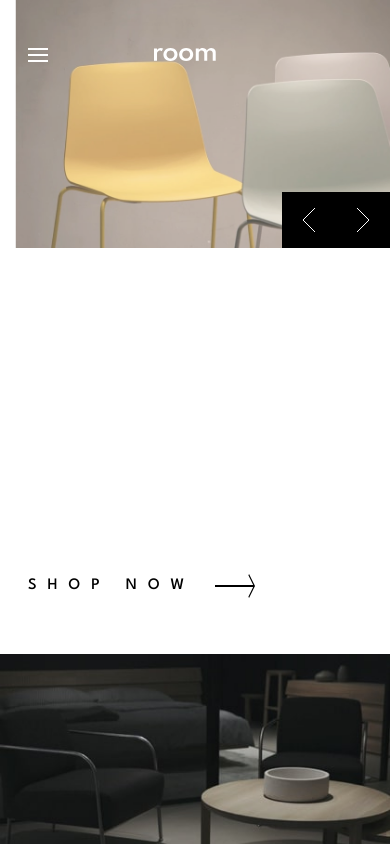
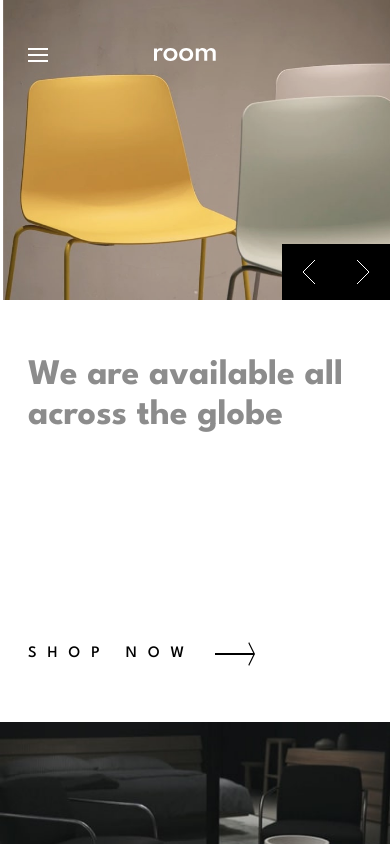
Before and after one commit to Pdave-dcn/Room-website, a React (Vite) app: page / in a window 390 px wide. Shown: the top 844 px of the page. Built offline with nearby package versions, Linux system fonts and the light colour scheme.

Commit message:
Refactor Gallery and IntroSection components for improved layout and performance

```diff
--- a/src/components/homepage/Gallery.tsx
+++ b/src/components/homepage/Gallery.tsx
@@ -20,7 +20,8 @@ const Gallery = ({ currentImage, setCurrentImage }: GalleryType) => {
   ];
 
   useEffect(() => {
-    const intervalOne = setInterval(
+    // Using just one interval to avoid conflicts
+    const interval = setInterval(
       () =>
         setCurrentImage((prev) =>
           prev === mobileFurnitureImages.length - 1 ? 0 : prev + 1
@@ -28,19 +29,10 @@ const Gallery = ({ currentImage, setCurrentImage }: GalleryType) => {
       5000
     );
 
-    const intervalTwo = setInterval(
-      () =>
-        setCurrentImage((prev) =>
-          prev === desktopFurnitureImages.length - 1 ? 0 : prev + 1
-        ),
-      10000
-    );
-
     return () => {
-      clearInterval(intervalOne);
-      clearInterval(intervalTwo);
+      clearInterval(interval);
     };
-  }, [mobileFurnitureImages, desktopFurnitureImages]);
+  }, [mobileFurnitureImages.length, setCurrentImage]);
 
   const handleNextImage = () => {
     setCurrentImage((prev) =>
@@ -72,8 +64,9 @@ const Gallery = ({ currentImage, setCurrentImage }: GalleryType) => {
   };
 
   return (
-    <div className="relative h-full z-10">
-      {/**Mobile image*/}
+    <div className="relative h-full">
+      {/* Mobile image */}
+      <div className="lg:hidden h-[300px] sm:h-[400px]">
         <AnimatePresence mode="wait">
           <motion.div
             key={`mobile-image-${currentImage}`}
@@ -81,32 +74,39 @@ const Gallery = ({ currentImage, setCurrentImage }: GalleryType) => {
             animate="visible"
             exit="exit"
             variants={imageVariant}
+            className="h-full w-full"
           >
             <img
               src={`${mobileFurnitureImages[currentImage]}`}
               alt="Furniture showcase"
-            className="lg:hidden"
+              className="w-full h-full object-cover"
             />
           </motion.div>
         </AnimatePresence>
+      </div>
 
+      {/* Desktop image */}
+      <div className="hidden lg:block h-full">
         <AnimatePresence mode="wait">
           <motion.div
-          key={`mobile-image-${currentImage}`}
+            key={`desktop-image-${currentImage}`}
             initial="hidden"
             animate="visible"
             exit="exit"
             variants={imageVariant}
+            className="h-full w-full"
           >
             <img
               src={`${desktopFurnitureImages[currentImage]}`}
               alt="Furniture showcase"
-            className="hidden lg:block lg:h-full lg:w-full lg:object-cover"
+              className="h-full w-full object-cover"
             />
           </motion.div>
         </AnimatePresence>
+      </div>
 
-      <div className="absolute right-0 bottom-0 lg:right-[-136px]">
+      {/* Navigation buttons */}
+      <div className="absolute right-0 bottom-0 lg:right-[-136px] z-20">
         <button
           type="button"
           onClick={handlePreviousImage}
--- a/src/components/homepage/HomePage.tsx
+++ b/src/components/homepage/HomePage.tsx
@@ -6,7 +6,7 @@ import { useState } from "react";
 const HomePage = () => {
   const [currentImage, setCurrentImage] = useState(0);
   return (
-    <div className="lg:h-full lg:flex lg:flex-col">
+    <div className="w-full lg:h-full lg:flex lg:flex-col">
       <div className="lg:flex lg:flex-1">
         <div className="lg:flex-[1.5] lg:h-full">
           <Gallery
--- a/src/components/homepage/IntroSection.tsx
+++ b/src/components/homepage/IntroSection.tsx
@@ -10,7 +10,7 @@ const IntroSection = ({ currentImage }: { currentImage: number }) => {
     {
       title: "We are available all across the globe",
       description:
-        "With stores all over the world, it's easy for you to find furniture for your home or place of business. Locally, we’re in most major cities throughout the country. Find the branch nearest you using our store locator. Any questions? Don't hesitate to contact us today",
+        "With stores all over the world, it's easy for you to find furniture for your home or place of business. Locally, we're in most major cities throughout the country. Find the branch nearest you using our store locator. Any questions? Don't hesitate to contact us today",
     },
     {
       title: "Manufactured with the best materials",
@@ -44,7 +44,9 @@ const IntroSection = ({ currentImage }: { currentImage: number }) => {
 
   return (
     <>
-      <div className="py-14 px-7 lg:h-full lg:flex lg:flex-col lg:justify-center lg:px-20 overflow-x-hidden">
+      <div className="py-14 px-7 lg:h-full lg:flex lg:flex-col lg:justify-center lg:px-20 overflow-hidden">
+        {/* Fixed height container to prevent layout shifts */}
+        <div className="min-h-[270px] md:min-h-[230px] lg:min-h-[250px]">
           <AnimatePresence mode="wait">
             <motion.div
               key={`image-${currentImage}`}
@@ -52,6 +54,7 @@ const IntroSection = ({ currentImage }: { currentImage: number }) => {
               animate="visible"
               exit="exit"
               variants={fadeInContainer}
+              className="h-full"
             >
               <motion.h1
                 variants={fadeInChild}
@@ -64,10 +67,16 @@ const IntroSection = ({ currentImage }: { currentImage: number }) => {
               </motion.p>
             </motion.div>
           </AnimatePresence>
+        </div>
+        {/* Shop now link in a fixed position */}
+        <div className="mt-4">
           <a href="#" className="flex gap-5 shop__link">
-          <span className="text-md font-medium tracking-[11px]">SHOP NOW</span>
+            <span className="text-md font-medium tracking-[11px]">
+              SHOP NOW
+            </span>
             <img src="images/icon-arrow.svg" alt="Arrow icon" />
           </a>
+        </div>
       </div>
     </>
   );
```
Lines whose indentation alone changed are shown as unchanged.
